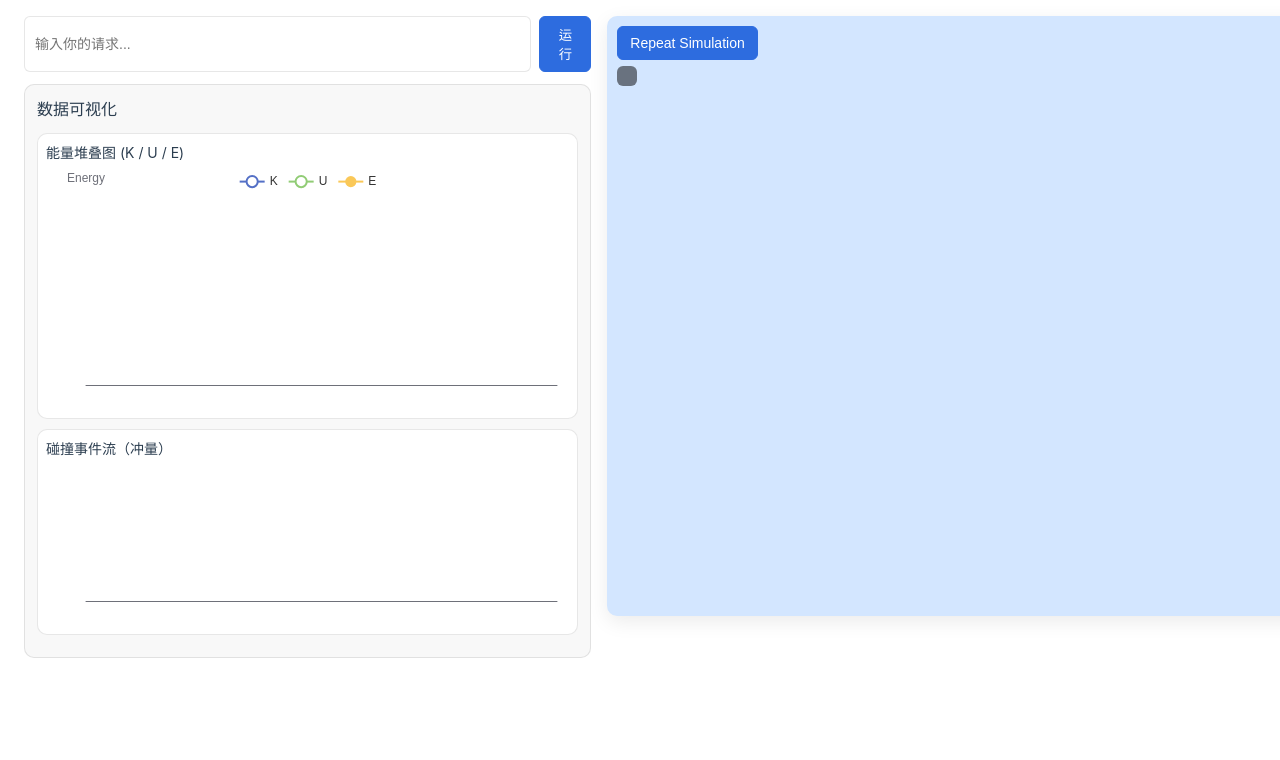
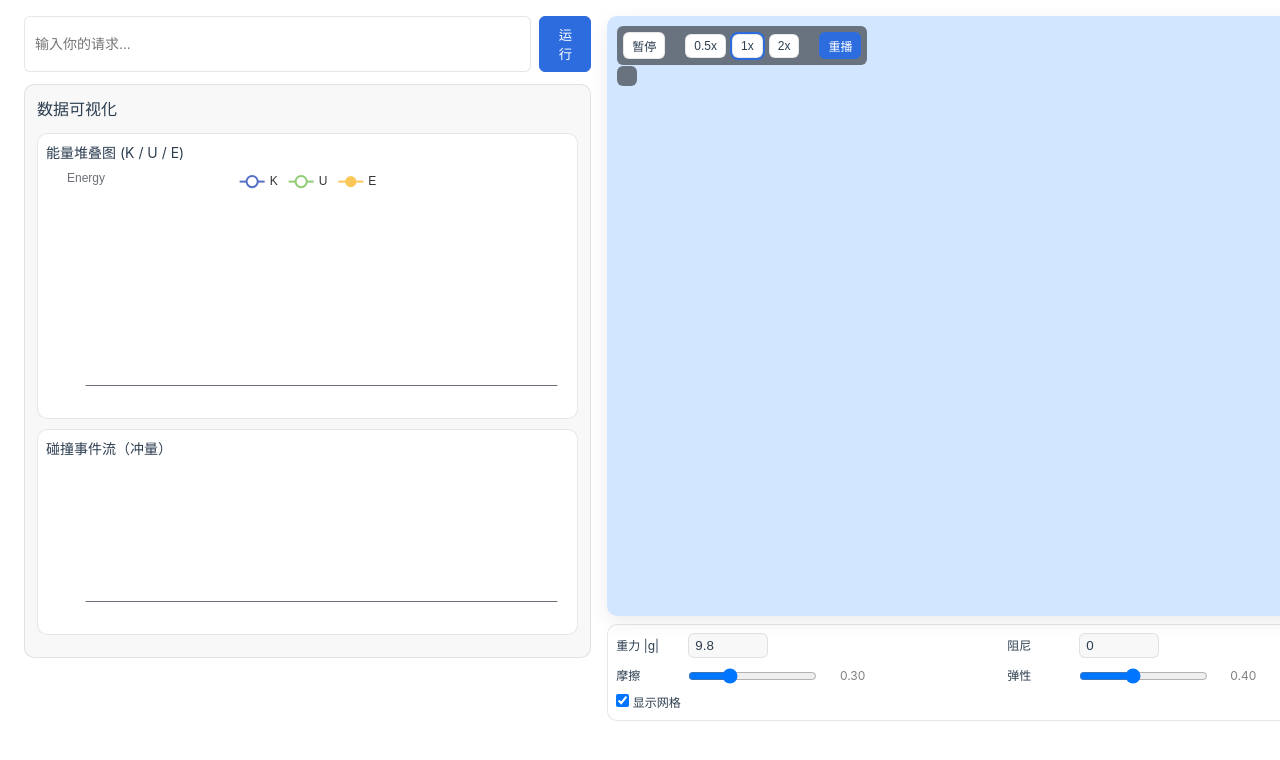
Before and after one commit to ShiteHoly/MESA_Hacks, a Vue app in the folder frontend/: page / in a window 1280 px wide. Shown: the top 760 px of the page. Built offline with nearby package versions, Linux system fonts and the light colour scheme.

Commit message:
feat: 添加思考动画和调参功能

```diff
--- a/frontend/src/components/PlanckSim.vue
+++ b/frontend/src/components/PlanckSim.vue
@@ -7,6 +7,7 @@ type Vec2 = { x: number; y: number }
 // Accept external scene data
 const props = defineProps<{ sceneData?: any }>()
 
+const containerRef = ref<HTMLDivElement | null>(null)
 const canvasRef = ref<HTMLCanvasElement | null>(null)
 const infoRef = ref<HTMLDivElement | null>(null)
 const paramsRef = ref<HTMLDivElement | null>(null)
@@ -19,10 +20,20 @@ const timeStep = 1 / 60
 let netForce: Vec2 = { x: 0, y: 0 }
 let previousVelocity: any = null
 let sampleAccum = 0 // 控制采样频率（用于图表）
+const paused = ref(false)
+const speed = ref(1) // 0.25x - 3x
+// 可调参数
+const gravityAbs = ref(9.8) // 重力加速度绝对值（向下）
+const globalFriction = ref(0.3)
+const globalRestitution = ref(0.4)
+const linearDamping = ref(0)
+const showGrid = ref(true)
 
-const width = 800
-const height = 600
-const worldScale = 10
+const baseWidth = 800
+const baseHeight = 600
+const worldScale = 10 // 固定世界比例（px/m），保持物理尺度不变
+let viewWidth = baseWidth  // 当前 CSS 尺寸（随容器变化）
+let viewHeight = baseHeight
 let currentScene: any = null
 
 // Default example scene (ground + ball). Replace with real data as needed.
@@ -51,12 +62,11 @@ function setupSimulation(sceneData: any) {
 
   const canvas = canvasRef.value!
   const dpr = Math.max(1, Math.floor(window.devicePixelRatio || 1))
-  // CSS 尺寸
-  canvas.style.width = width + 'px'
-  canvas.style.height = height + 'px'
-  // 物理像素尺寸（高清）
-  canvas.width = Math.floor(width * dpr)
-  canvas.height = Math.floor(height * dpr)
+  // 初始化为当前视图尺寸（后续会在 resize 时更新）
+  canvas.style.width = viewWidth + 'px'
+  canvas.style.height = viewHeight + 'px'
+  canvas.width = Math.floor(viewWidth * dpr)
+  canvas.height = Math.floor(viewHeight * dpr)
   const ctx = canvas.getContext('2d')!
 
   // stop any previous loop before rebuilding
@@ -141,6 +151,9 @@ function setupSimulation(sceneData: any) {
     } catch {}
   })
 
+  // 初始应用调参（重力/阻尼/摩擦/弹性）
+  applyTuning()
+
   function drawVector(startPos: any, vector: any, color: string, scale = 1.0) {
     ctx.beginPath()
     ctx.strokeStyle = color
@@ -186,13 +199,14 @@ function setupSimulation(sceneData: any) {
     const dprLocal = Math.max(1, Math.floor(window.devicePixelRatio || 1))
     ctx.scale(dprLocal, dprLocal)
     ctx.scale(worldScale, worldScale)
-    const viewboxMaxY = height / worldScale
+    const viewboxMaxY = viewHeight / worldScale
     ctx.translate(0, viewboxMaxY)
     ctx.scale(1, -1)
 
-    // 背景网格（世界坐标）
-    const vw = width / worldScale
-    const vh = height / worldScale
+    // 背景网格（世界坐标，可开关）
+    if (showGrid.value) {
+      const vw = viewWidth / worldScale
+      const vh = viewHeight / worldScale
       ctx.save()
       ctx.lineWidth = 0.02
       // 次级网格 1m
@@ -225,6 +239,7 @@ function setupSimulation(sceneData: any) {
         ctx.stroke()
       }
       ctx.restore()
+    }
 
     // Bodies
     for (let body = world.getBodyList(); body; body = body.getNext()) {
@@ -278,14 +293,17 @@ function setupSimulation(sceneData: any) {
   }
 
   function step() {
-    world.step(timeStep)
-    elapsedTime += timeStep
-    sampleAccum += timeStep
+    const dt = paused.value ? 0 : timeStep * speed.value
+    if (!paused.value) {
+      world.step(dt)
+      elapsedTime += dt
+      sampleAccum += dt
+    }
     if (mainTrackedBody) {
       const currentVelocity = mainTrackedBody.getLinearVelocity()
       const speed = Math.sqrt(currentVelocity.x ** 2 + currentVelocity.y ** 2)
       const deltaV = pl.Vec2.sub(currentVelocity, previousVelocity)
-      const acceleration = pl.Vec2.mul(deltaV, 1 / timeStep)
+      const acceleration = dt > 0 ? pl.Vec2.mul(deltaV, 1 / dt) : pl.Vec2(0, 0)
       const mass = mainTrackedBody.getMass()
       netForce = pl.Vec2.mul(acceleration, mass)
       const netForceMagnitude = Math.sqrt(netForce.x ** 2 + netForce.y ** 2)
@@ -303,7 +321,7 @@ function setupSimulation(sceneData: any) {
         paramsRef.value.innerHTML = `--- World Params ---<br>Gravity: (${world.getGravity().x.toFixed(2)}, ${world.getGravity().y.toFixed(2)})<br><br>--- Object ${id} Params ---<br>Mass: ${massVal.toFixed(2)} kg<br>Friction Coeff: ${friction}<br>Inertia: ${inertia.toFixed(4)}`
       }
 
-      previousVelocity = currentVelocity.clone()
+      if (!paused.value) previousVelocity = currentVelocity.clone()
 
       // 20Hz 采样能量，降低图表数据量
       if (sampleAccum >= 1 / 20) {
@@ -334,12 +352,47 @@ function resetSimulation() {
   setupSimulation(currentScene || defaultScene)
 }
 
+function applyTuning() {
+  if (!world) return
+  const pl: any = (window as any).planck ?? (globalThis as any).planck
+  world.setGravity(pl.Vec2(0, -gravityAbs.value))
+  for (let body = world.getBodyList(); body; body = body.getNext()) {
+    if (body.isDynamic && body.isDynamic()) {
+      body.setLinearDamping(linearDamping.value)
+    }
+    for (let fix = body.getFixtureList(); fix; fix = fix.getNext()) {
+      if (typeof fix.setFriction === 'function') fix.setFriction(globalFriction.value)
+      if (typeof fix.setRestitution === 'function') fix.setRestitution(globalRestitution.value)
+    }
+  }
+}
+
+function applyResize() {
+  const container = containerRef.value
+  const canvas = canvasRef.value
+  if (!container || !canvas) return
+  const dpr = Math.max(1, Math.floor(window.devicePixelRatio || 1))
+  // 仅考虑 16:9 页面布局，这里按容器宽度计算 4:3 画布高
+  const maxW = container.clientWidth
+  // 可根据需要限制最大宽度，这里允许扩展到容器宽度
+  viewWidth = Math.max(400, Math.min(maxW, baseWidth))
+  viewHeight = Math.round((viewWidth * baseHeight) / baseWidth)
+  // 更新 CSS 与物理像素尺寸
+  canvas.style.width = viewWidth + 'px'
+  canvas.style.height = viewHeight + 'px'
+  canvas.width = Math.floor(viewWidth * dpr)
+  canvas.height = Math.floor(viewHeight * dpr)
+}
+
 onMounted(() => {
+  applyResize()
+  window.addEventListener('resize', applyResize)
   setupSimulation(props.sceneData || defaultScene)
 })
 
 onBeforeUnmount(() => {
   if (rafId) cancelAnimationFrame(rafId)
+  window.removeEventListener('resize', applyResize)
 })
 
 watch(
@@ -348,14 +401,49 @@ watch(
     if (val) setupSimulation(val)
   }
 )
+
+// 滑块调参监听，变更后立即作用于世界
+watch([gravityAbs, globalFriction, globalRestitution, linearDamping], applyTuning)
+watch(speed, () => { /* 速度直接在 step 中读取，无需额外操作 */ })
 </script>
 
 <template>
-  <div class="sim-container">
+  <div class="sim-container" ref="containerRef">
     <div ref="infoRef" class="info-panel" />
-    <button class="reset-button" @click="resetSimulation">Repeat Simulation</button>
+    <div class="controls">
+      <button class="btn" @click="paused = !paused">{{ paused ? '继续' : '暂停' }}</button>
+      <div class="spacer"></div>
+      <button class="btn" :class="{ active: speed === 0.5 }" @click="speed = 0.5">0.5x</button>
+      <button class="btn" :class="{ active: speed === 1 }" @click="speed = 1">1x</button>
+      <button class="btn" :class="{ active: speed === 2 }" @click="speed = 2">2x</button>
+      <div class="spacer"></div>
+      <button class="btn primary" @click="resetSimulation">重播</button>
+    </div>
     <div ref="paramsRef" class="params-panel" />
     <canvas ref="canvasRef" class="sim-canvas" />
+  </div>
+  <div class="tune-bar">
+    <div class="row">
+      <label>重力 |g|</label>
+      <input class="num" type="number" step="0.1" min="0" max="20" v-model.number="gravityAbs" />
+    </div>
+    <div class="row">
+      <label>阻尼</label>
+      <input class="num" type="number" step="0.1" min="0" max="5" v-model.number="linearDamping" />
+    </div>
+    <div class="row">
+      <label>摩擦</label>
+      <input type="range" min="0" max="1" step="0.05" v-model.number="globalFriction" />
+      <span class="val">{{ globalFriction.toFixed(2) }}</span>
+    </div>
+    <div class="row">
+      <label>弹性</label>
+      <input type="range" min="0" max="1" step="0.05" v-model.number="globalRestitution" />
+      <span class="val">{{ globalRestitution.toFixed(2) }}</span>
+    </div>
+    <div class="row inline">
+      <label><input type="checkbox" v-model="showGrid" /> 显示网格</label>
+    </div>
   </div>
 
 </template>
@@ -363,18 +451,42 @@ watch(
 <style scoped>
 .sim-container {
   position: relative;
-  width: 800px;
-  height: 600px;
+  width: 800px; /* 右列宽度固定为 800px；内部画布自适应该宽度上限 */
+  height: 600px; /* 初始高度；实际以 4:3 比例由视图高度控制 */
   background: #d3e6ff;
   border-radius: var(--radius-md);
   overflow: hidden;
   box-shadow: 0 6px 20px rgba(0,0,0,0.08);
 }
 .sim-canvas {
-  width: 800px;
-  height: 600px;
+  width: 100%;
+  height: auto;
   display: block;
 }
+.controls {
+  position: absolute;
+  top: 10px;
+  left: 10px;
+  display: flex;
+  gap: 6px;
+  align-items: center;
+  background: var(--panel-bg);
+  color: var(--panel-text);
+  border-radius: var(--radius-sm);
+  padding: 6px;
+}
+.controls .spacer { width: 8px; }
+.btn {
+  padding: 4px 8px;
+  border: 1px solid var(--color-border);
+  background: var(--color-background);
+  color: var(--color-heading);
+  border-radius: var(--radius-sm);
+  cursor: pointer;
+  font-size: 12px;
+}
+.btn.primary { border-color: var(--accent); background: var(--accent); color: #fff; }
+.btn.active { outline: 2px solid var(--accent); }
 .info-panel {
   position: absolute;
   top: 10px;
@@ -409,4 +521,22 @@ watch(
   border-radius: var(--radius-sm);
   font-size: 14px;
 }
+/* 画布下方的调参栏 */
+.tune-bar {
+  margin-top: 8px;
+  background: var(--color-background);
+  border: 1px solid var(--color-border);
+  border-radius: var(--radius-md);
+  padding: 8px;
+  display: grid;
+  gap: 8px;
+  grid-template-columns: repeat(2, minmax(0, 1fr));
+}
+.tune-bar .row { display: flex; align-items: center; gap: 8px; }
+.tune-bar .row.inline { grid-column: span 2; }
+.tune-bar label { font-size: 12px; min-width: 64px; color: var(--color-heading); }
+.tune-bar .num { width: 80px; padding: 4px 6px; border: 1px solid var(--color-border); border-radius: var(--radius-sm); background: var(--color-background-soft); color: var(--color-heading); }
+.tune-bar select { padding: 4px 6px; border: 1px solid var(--color-border); border-radius: var(--radius-sm); background: var(--color-background-soft); color: var(--color-heading); }
+.tune-bar input[type=\"range\"] { flex: 1; }
+.tune-bar .val { font-size: 12px; color: var(--vt-c-text-light-2); width: 40px; text-align: right; }
 </style>
```
Also changed, not shown: frontend/src/App.vue (+48 -14 lines). Lines whose indentation alone changed are shown as unchanged.
